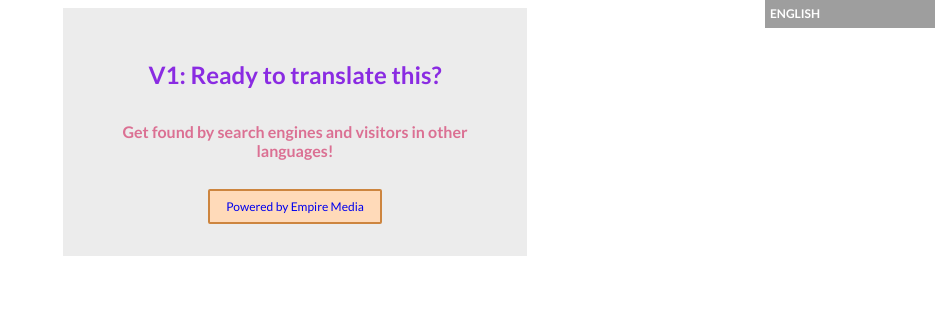
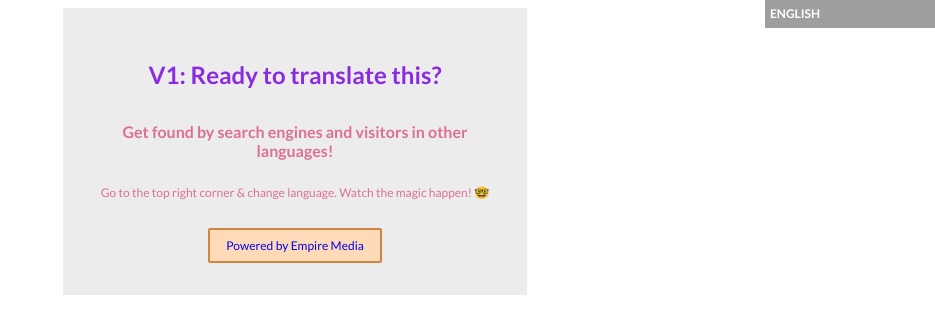
Before and after one commit to mostmojo/translateMagic, a plain HTML site: page index.html in a window 1280 px wide. Shown: the whole page, without its empty margins (345-1280 px from the left). Drawn offline with Linux system fonts and the light colour scheme; grey boxes are pictures that could not be loaded.

Commit message:
Add new sentence to source

```diff
--- a/index.html
+++ b/index.html
@@ -28,6 +28,9 @@
 			<h2 style="font-size: 16px; color: palevioletred;">
 				Get found by search engines and visitors in other languages!
 			</h2>
+			<p style="font-size: 12px; color: palevioletred;">
+				Go to the top right corner & change language. Watch the magic happen! 🤓
+			</p>
 			<a
 				href="https://empiremedia.io"
 				target="_blank"
@@ -69,6 +72,11 @@
 						target_es: 'Sea encontrado por los motores de búsqueda en otros idiomas',
 					},
 					{
+						source: 'Go to the top right corner & change language. Watch the magic happen! 🤓',
+						target_es:
+							'Ve a la esquina superior derecha y cambia el idioma. ¡Mira cómo sucede la magia! 🤓',
+					},
+					{
 						source: 'Powered by Empire Media',
 						target_es: 'Potenciado por Empire Media',
 					},
```
